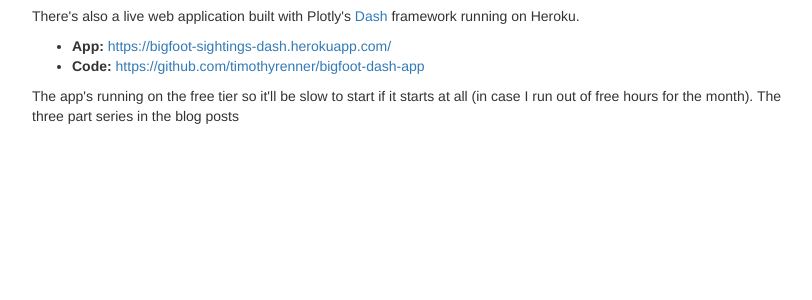
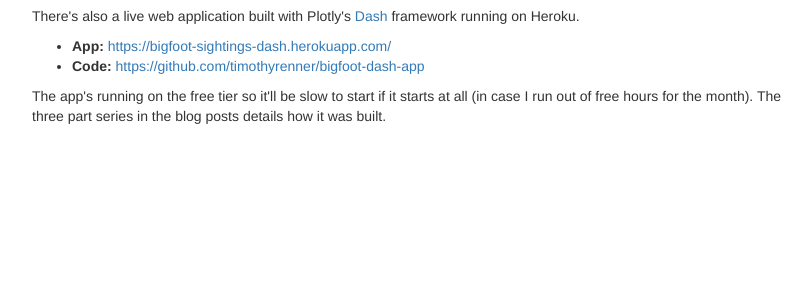
Before and after one commit to timothyrenner/timothyrenner.github.io, a Jekyll site: the page built from projects/bigfoot/index.html, in a window 1280 px wide. Shown: the part 497-797 px from the top of the page, without its empty margins (233-1045 px from the left). Built offline with Jekyll 4.4.1, drawn with Linux system fonts in a browser that asks for light colours; nearby versions of some CDN libraries.

Commit message:
Finished the last sentence in the Bigfoot project page.

```diff
--- a/projects/bigfoot/index.html
+++ b/projects/bigfoot/index.html
@@ -42,7 +42,7 @@ layout: default
                     <li> <b>Code: </b><a href="https://github.com/timothyrenner/bigfoot-dash-app">https://github.com/timothyrenner/bigfoot-dash-app</a> </li>
                 </ul>
                 The app's running on the free tier so it'll be slow to start if it starts at all (in case I run out of free hours for the month).
-                The three part series in the blog posts
+                The three part series in the blog posts details how it was built.
             </p>
         </div>
     </div>
```
